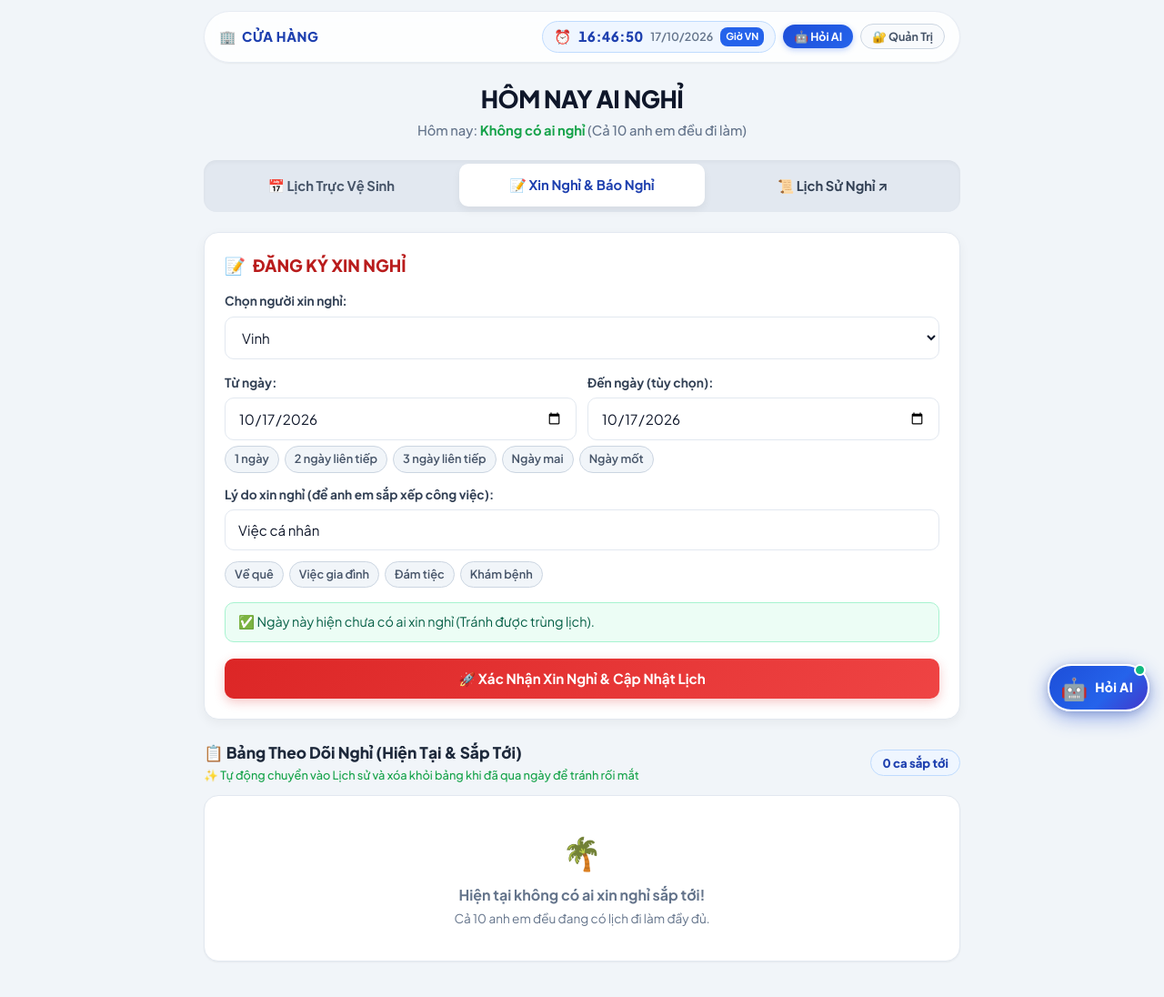
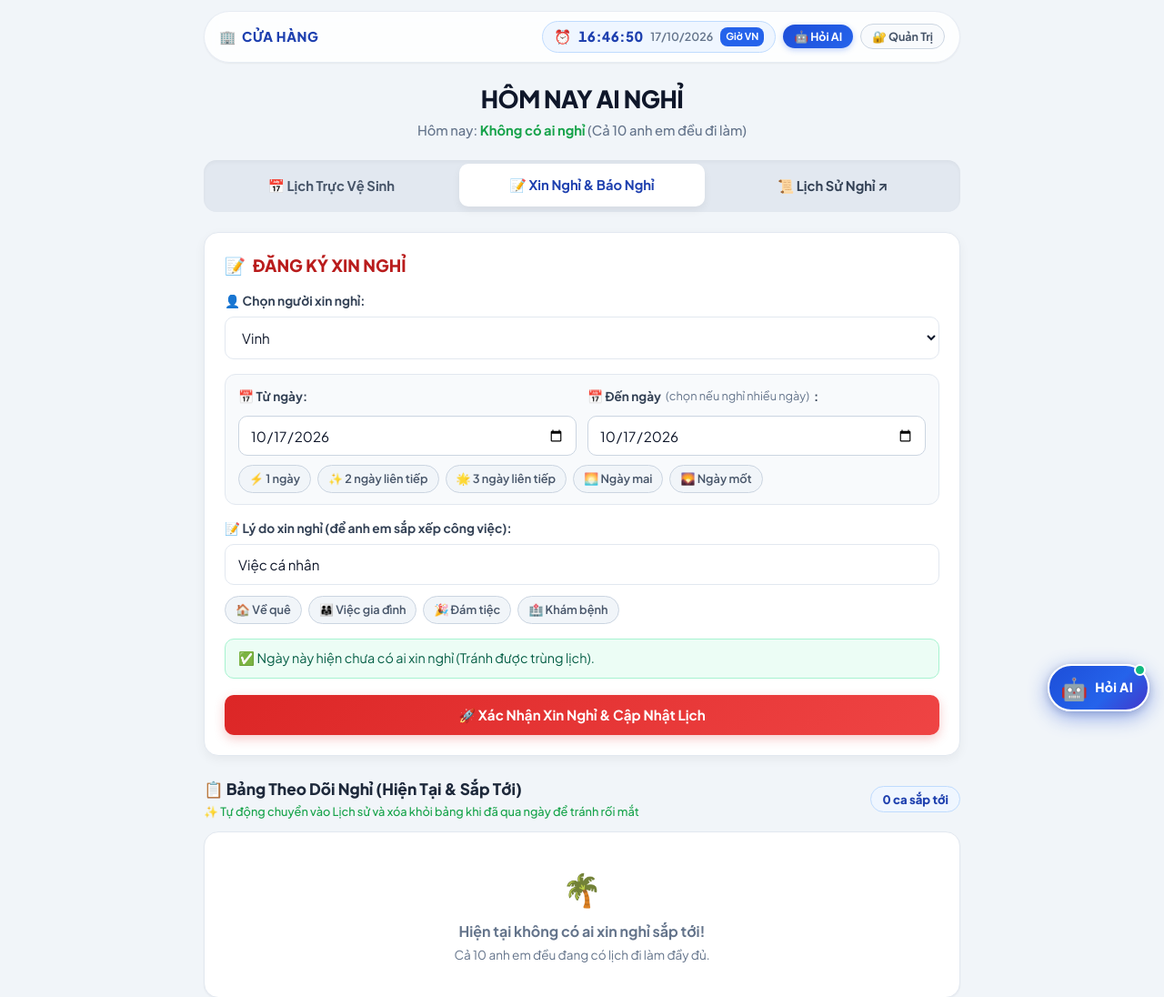
Before and after one commit to rappervint/apptruc, a Flask app: page /?tab=leaves in a window 1280 px wide. Shown: the top 1096 px of the page at 91% size. Before the commit the page ends 1057 px from the top, so only its background shows below. Run offline with Flask 3, Linux system fonts and the light colour scheme; data comes from the database, SQL or seed files in the repository; data that the repository does not hold is empty.

Commit message:
Fix tran hop thoai chon ngay nghi tren man hinh dien thoai va toi uu giao dien

```diff
--- a/templates/index.html
+++ b/templates/index.html
@@ -307,6 +307,9 @@
     }
     select, input[type="date"], input[type="text"] {
       width: 100%;
+      max-width: 100%;
+      min-width: 0;
+      box-sizing: border-box;
       padding: 12px 14px;
       border: 1.5px solid var(--border);
       border-radius: var(--radius-sm);
@@ -321,32 +324,86 @@
       box-shadow: 0 0 0 3px rgba(59, 130, 246, 0.15);
     }
 
+    /* Date Picker Card & Range Grid (Chống tràn di động 100%) */
+    .date-picker-card {
+      background: #f8fafc;
+      border: 1.5px solid #e2e8f0;
+      border-radius: 12px;
+      padding: 14px 14px 12px;
+      margin-bottom: 16px;
+      box-sizing: border-box;
+      width: 100%;
+    }
+    .date-range-grid {
+      display: grid;
+      grid-template-columns: repeat(2, minmax(0, 1fr));
+      gap: 12px;
+      width: 100%;
+      box-sizing: border-box;
+    }
+    .date-range-grid .form-group {
+      margin-bottom: 0;
+      min-width: 0;
+    }
+    .date-range-grid label {
+      font-size: 0.85rem;
+      font-weight: 700;
+      color: #334155;
+      margin-bottom: 5px;
+      display: flex;
+      align-items: center;
+      gap: 5px;
+    }
+    .date-range-grid input[type="date"] {
+      width: 100% !important;
+      max-width: 100% !important;
+      min-width: 0 !important;
+      box-sizing: border-box !important;
+      height: 44px;
+      padding: 10px 12px;
+      border: 1.5px solid #cbd5e1;
+      border-radius: var(--radius-sm);
+      background: #ffffff;
+      color: var(--text);
+    }
+    .date-range-grid input[type="date"]::-webkit-date-and-time-value {
+      text-align: left;
+    }
+
     /* Quick Suggestion Chips */
     .quick-chips {
       display: flex;
       flex-wrap: wrap;
-      gap: 6px;
+      gap: 7px;
       margin-top: 8px;
+      width: 100%;
+      box-sizing: border-box;
     }
     .chip {
       font-size: 0.8rem;
       font-weight: 600;
       background: #f1f5f9;
       border: 1px solid #cbd5e1;
-      padding: 4px 10px;
-      border-radius: 16px;
+      padding: 5px 11px;
+      border-radius: 18px;
       cursor: pointer;
       color: #475569;
       transition: all 0.15s ease;
       user-select: none;
+      -webkit-tap-highlight-color: transparent;
+      display: inline-flex;
+      align-items: center;
+      gap: 4px;
     }
     .chip:hover {
       background: #e2e8f0;
       color: #0f172a;
+      border-color: #94a3b8;
       transform: translateY(-1px);
     }
     .chip:active {
       transform: scale(0.96);
+      background: #cbd5e1;
     }
 
     /* Buttons */
@@ -418,6 +475,9 @@
       font-size: 0.9rem;
       line-height: 1.5;
       animation: alertFadeIn 0.22s ease-out;
+      box-sizing: border-box;
+      word-break: break-word;
+      width: 100%;
     }
     @keyframes alertFadeIn {
       from { opacity: 0; transform: translateY(-4px); }
@@ -696,6 +756,19 @@
       input, select, textarea {
         font-size: 16px !important;
       }
+      /* Tối ưu hộp điền đơn xin nghỉ & chọn ngày trên di động chống tràn 100% */
+      .action-box {
+        padding: 16px 14px;
+        border-radius: 14px;
+        margin-bottom: 18px;
+      }
+      .date-picker-card {
+        padding: 12px 10px 10px;
+      }
+      .date-range-grid {
+        grid-template-columns: 1fr !important;
+        gap: 10px;
+      }
     }
     @keyframes popIn {
       from { opacity: 0; transform: scale(0.92) translateY(12px); }
@@ -920,21 +993,23 @@
       <div class="holiday-content">
         {% if is_admin %}
           <form action="/add-holiday" method="POST" style="margin-top: 16px;">
-            <div style="display: grid; grid-template-columns: 1fr 1fr; gap: 12px;">
+            <div class="date-picker-card" style="margin-top: 14px;">
+              <div class="date-range-grid">
                 <div class="form-group">
-                <label>Từ ngày:</label>
+                  <label>📅 Từ ngày:</label>
                   <input type="date" name="start_date" id="holiday_start_date" required onchange="syncHolidayEndDate()">
                 </div>
                 <div class="form-group">
-                <label>Đến ngày (chọn nếu nghỉ nhiều ngày):</label>
+                  <label>📅 Đến ngày <span style="font-weight: normal; color: #64748b; font-size: 0.8rem;">(chọn nếu nghỉ nhiều ngày)</span>:</label>
                   <input type="date" name="end_date" id="holiday_end_date">
                 </div>
               </div>
-            <div class="quick-chips" style="margin-top: -6px; margin-bottom: 12px;">
-              <span class="chip" onclick="setQuickHolidayRange(1)">1 ngày</span>
-              <span class="chip" onclick="setQuickHolidayRange(2)">2 ngày</span>
-              <span class="chip" onclick="setQuickHolidayRange(3)">3 ngày</span>
-              <span class="chip" onclick="setQuickHolidayRange(7)">Nghỉ Tết (7 ngày)</span>
+              <div class="quick-chips" style="margin-top: 10px;">
+                <span class="chip" onclick="setQuickHolidayRange(1)">⚡ 1 ngày</span>
+                <span class="chip" onclick="setQuickHolidayRange(2)">✨ 2 ngày</span>
+                <span class="chip" onclick="setQuickHolidayRange(3)">🌟 3 ngày</span>
+                <span class="chip" onclick="setQuickHolidayRange(7)">🧧 Nghỉ Tết (7 ngày)</span>
+              </div>
             </div>
             <div class="form-group">
               <label>Lý do nghỉ (Tùy chọn):</label>
@@ -1016,7 +1091,7 @@
 
       <form action="/report-leave" method="POST" id="leave-form">
         <div class="form-group">
-          <label>Chọn người xin nghỉ:</label>
+          <label>👤 Chọn người xin nghỉ:</label>
           <select name="member_name" id="member_select" required onchange="checkLiveConflict()">
             <optgroup label="Anh em trực nhật 7h30 (8 người)">
               {% for m in duty_members %}
@@ -1031,32 +1106,34 @@
           </select>
         </div>
 
-        <div style="display: grid; grid-template-columns: 1fr 1fr; gap: 12px;">
-          <div class="form-group" style="margin-bottom: 0;">
-            <label>Từ ngày:</label>
+        <div class="date-picker-card">
+          <div class="date-range-grid">
+            <div class="form-group">
+              <label>📅 Từ ngày:</label>
               <input type="date" name="leave_date" id="leave_date_input" min="{{ today_date_str }}" value="{{ today_date_str }}" required onchange="syncLeaveEndDate(); checkLiveConflict();">
             </div>
-          <div class="form-group" style="margin-bottom: 0;">
-            <label>Đến ngày (tùy chọn):</label>
+            <div class="form-group">
+              <label>📅 Đến ngày <span style="font-weight: normal; color: #64748b; font-size: 0.8rem;">(chọn nếu nghỉ nhiều ngày)</span>:</label>
               <input type="date" name="end_date" id="leave_end_date_input" min="{{ today_date_str }}" value="{{ today_date_str }}" onchange="checkLiveConflict();">
             </div>
           </div>
-        <div class="quick-chips" style="margin-top: 6px; margin-bottom: 14px;">
-          <span class="chip" onclick="setQuickLeaveDays(1)">1 ngày</span>
-          <span class="chip" onclick="setQuickLeaveDays(2)">2 ngày liên tiếp</span>
-          <span class="chip" onclick="setQuickLeaveDays(3)">3 ngày liên tiếp</span>
-          <span class="chip" onclick="setQuickLeaveOffset(1, 1)">Ngày mai</span>
-          <span class="chip" onclick="setQuickLeaveOffset(2, 1)">Ngày mốt</span>
+          <div class="quick-chips" style="margin-top: 10px;">
+            <span class="chip" onclick="setQuickLeaveDays(1)">⚡ 1 ngày</span>
+            <span class="chip" onclick="setQuickLeaveDays(2)">✨ 2 ngày liên tiếp</span>
+            <span class="chip" onclick="setQuickLeaveDays(3)">🌟 3 ngày liên tiếp</span>
+            <span class="chip" onclick="setQuickLeaveOffset(1, 1)">🌅 Ngày mai</span>
+            <span class="chip" onclick="setQuickLeaveOffset(2, 1)">🌄 Ngày mốt</span>
+          </div>
         </div>
 
         <div class="form-group">
-          <label>Lý do xin nghỉ (để anh em sắp xếp công việc):</label>
+          <label>📝 Lý do xin nghỉ (để anh em sắp xếp công việc):</label>
           <input type="text" name="reason" id="leave_reason_input" placeholder="VD: Về quê, Đám tiệc, Khám bệnh, Việc gia đình..." value="Việc cá nhân" required>
           <div class="quick-chips" style="margin-top: 6px;">
-            <span class="chip" onclick="setReason('Về quê')">Về quê</span>
-            <span class="chip" onclick="setReason('Việc gia đình')">Việc gia đình</span>
-            <span class="chip" onclick="setReason('Đám tiệc')">Đám tiệc</span>
-            <span class="chip" onclick="setReason('Khám bệnh')">Khám bệnh</span>
+            <span class="chip" onclick="setReason('Về quê')">🏠 Về quê</span>
+            <span class="chip" onclick="setReason('Việc gia đình')">👨‍👩‍👧 Việc gia đình</span>
+            <span class="chip" onclick="setReason('Đám tiệc')">🎉 Đám tiệc</span>
+            <span class="chip" onclick="setReason('Khám bệnh')">🏥 Khám bệnh</span>
           </div>
         </div>
 
@@ -1739,8 +1816,8 @@
   </div>
 
   <!-- MODAL ĐĂNG NHẬP ADMIN -->
-  <div id="admin-login-modal" style="display:none; position:fixed; z-index:9999; left:0; top:0; width:100%; height:100%; background:rgba(15,23,42,0.6); backdrop-filter:blur(4px); align-items:center; justify-content:center;">
-    <div style="background:#fff; border-radius:16px; padding:24px; max-width:360px; width:90%; box-shadow:0 20px 25px -5px rgba(0,0,0,0.2); animation:tabFadeIn 0.2s ease;">
+  <div id="admin-login-modal" style="display:none; position:fixed; z-index:9999; left:0; top:0; width:100%; height:100%; background:rgba(15,23,42,0.6); backdrop-filter:blur(4px); align-items:center; justify-content:center; padding:16px; box-sizing:border-box;">
+    <div style="background:#fff; border-radius:16px; padding:22px 18px; max-width:360px; width:100%; box-shadow:0 20px 25px -5px rgba(0,0,0,0.2); animation:tabFadeIn 0.2s ease; box-sizing:border-box;">
       <div style="display:flex; justify-content:space-between; align-items:center; margin-bottom:14px;">
         <h3 style="font-size:1.1rem; color:#1e293b; font-weight:800; display:flex; align-items:center; gap:6px;">
           🔐 Quyền Quản Trị Admin
@@ -1751,7 +1828,7 @@
       <form action="/admin-login" method="POST">
         <input type="hidden" name="next_url" value="{{ request.url }}">
         <div class="form-group">
-          <input type="password" name="password" placeholder="Nhập mật mã quản trị..." required style="padding:12px; font-size:1.05rem; letter-spacing:2px; text-align:center;">
+          <input type="password" name="password" placeholder="Nhập mật mã quản trị..." required style="padding:12px; font-size:1.05rem; letter-spacing:2px; text-align:center; box-sizing:border-box; width:100%;">
         </div>
         <div style="display:flex; gap:8px; margin-top:16px;">
           <button type="button" class="btn btn-light" style="flex:1;" onclick="closeAdminModal()">Hủy</button>
@@ -1762,8 +1839,8 @@
   </div>
 
   <!-- MODAL CHỈNH SỬA LỊCH NGHỈ CHO ADMIN -->
-  <div id="admin-edit-modal" style="display:none; position:fixed; z-index:9999; left:0; top:0; width:100%; height:100%; background:rgba(15,23,42,0.6); backdrop-filter:blur(4px); align-items:center; justify-content:center;">
-    <div style="background:#fff; border-radius:16px; padding:24px; max-width:440px; width:90%; box-shadow:0 20px 25px -5px rgba(0,0,0,0.2); animation:tabFadeIn 0.2s ease;">
+  <div id="admin-edit-modal" style="display:none; position:fixed; z-index:9999; left:0; top:0; width:100%; height:100%; background:rgba(15,23,42,0.6); backdrop-filter:blur(4px); align-items:center; justify-content:center; padding:16px; box-sizing:border-box;">
+    <div style="background:#fff; border-radius:16px; padding:22px 18px; max-width:440px; width:100%; box-shadow:0 20px 25px -5px rgba(0,0,0,0.2); animation:tabFadeIn 0.2s ease; box-sizing:border-box;">
       <div style="display:flex; justify-content:space-between; align-items:center; margin-bottom:14px;">
         <h3 style="font-size:1.1rem; color:#1e293b; font-weight:800; display:flex; align-items:center; gap:6px;">
           ✏️ Sửa Thông Tin Lịch Nghỉ
```
Lines whose indentation alone changed are shown as unchanged.
